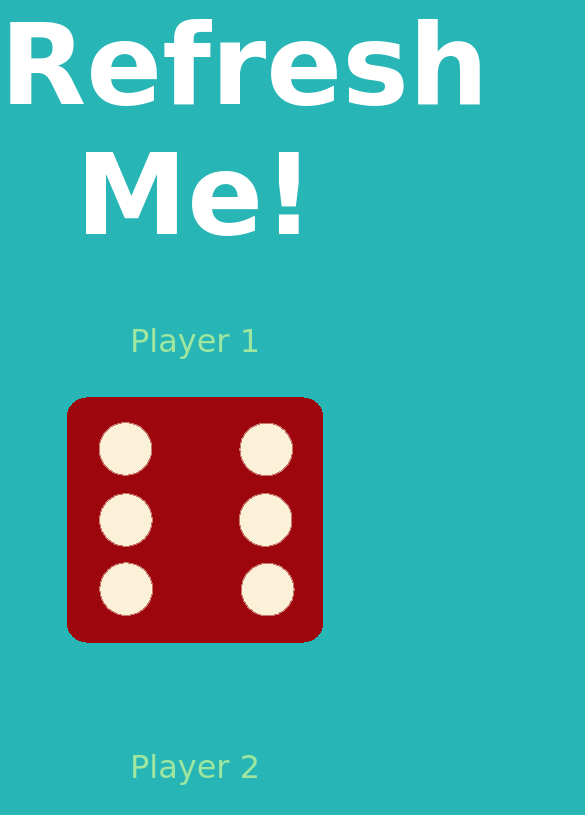
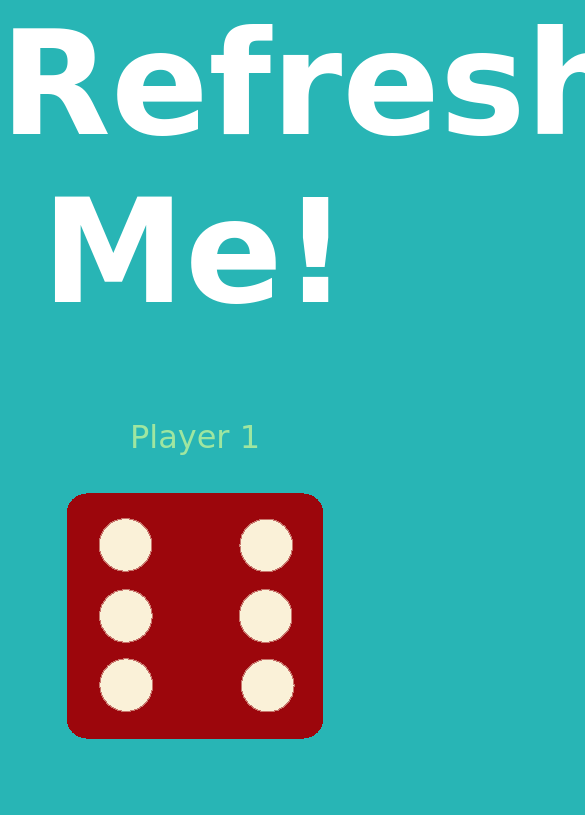
Before and after one commit to Keshav271/Dice-Game, a plain HTML site: page index.html in a window 390 px wide. Shown: the top 815 px of the page, 585 px wide, since content can reach past the window. Drawn offline with Linux system fonts and the light colour scheme.

Commit message:
Update style.css

```diff
--- a/style.css
+++ b/style.css
@@ -38,11 +38,12 @@ footer{
 :active .btn{
     background-color: #38d7a0;
 }
-@media (max-width: 1080px ) {
+@media (max-width: 880px ) {
   #title{
-    font-size: 7rem;
+    font-size: 9rem;
   }
   .dice{
     display: block;
+   padding:50px 50px;
   }
 }
```
